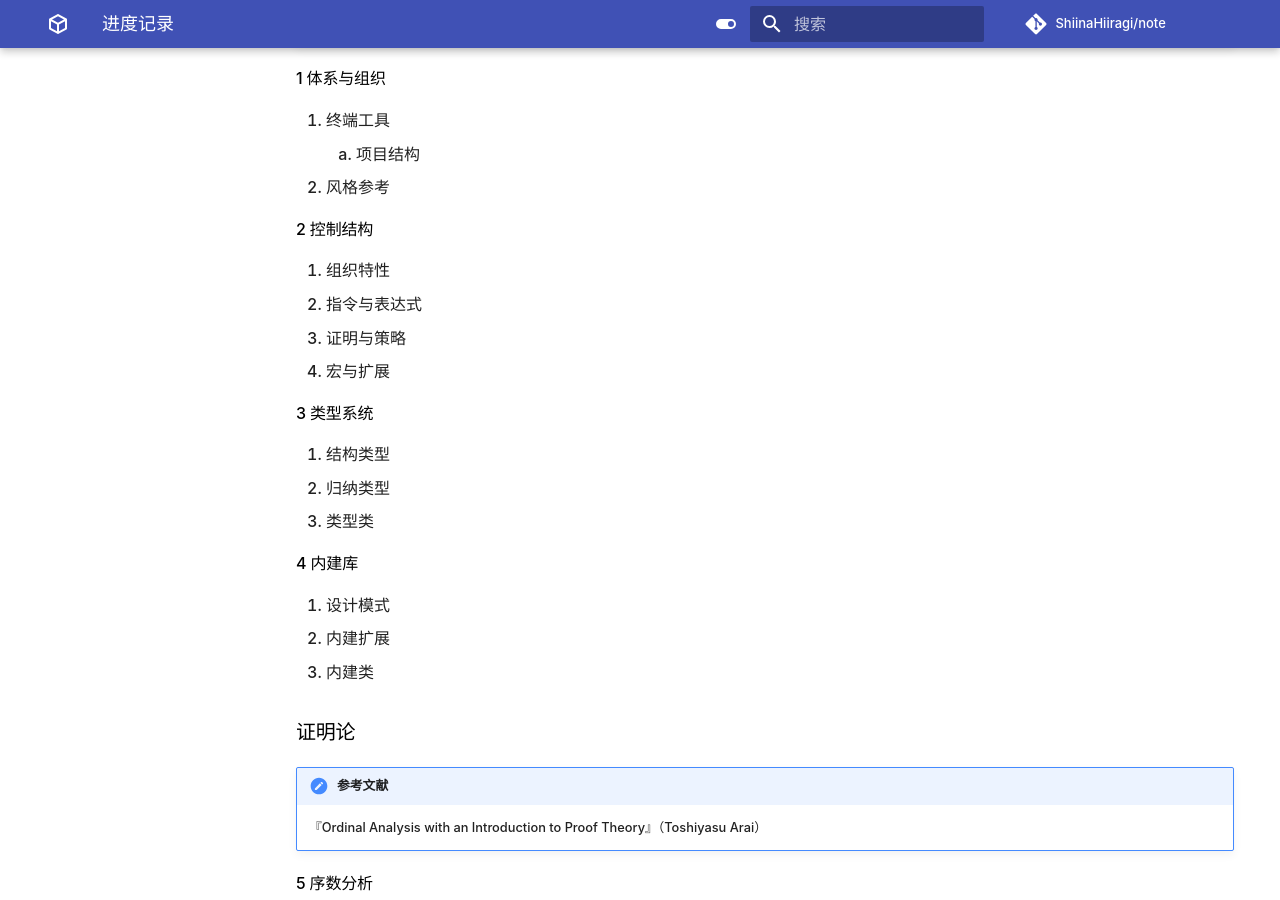
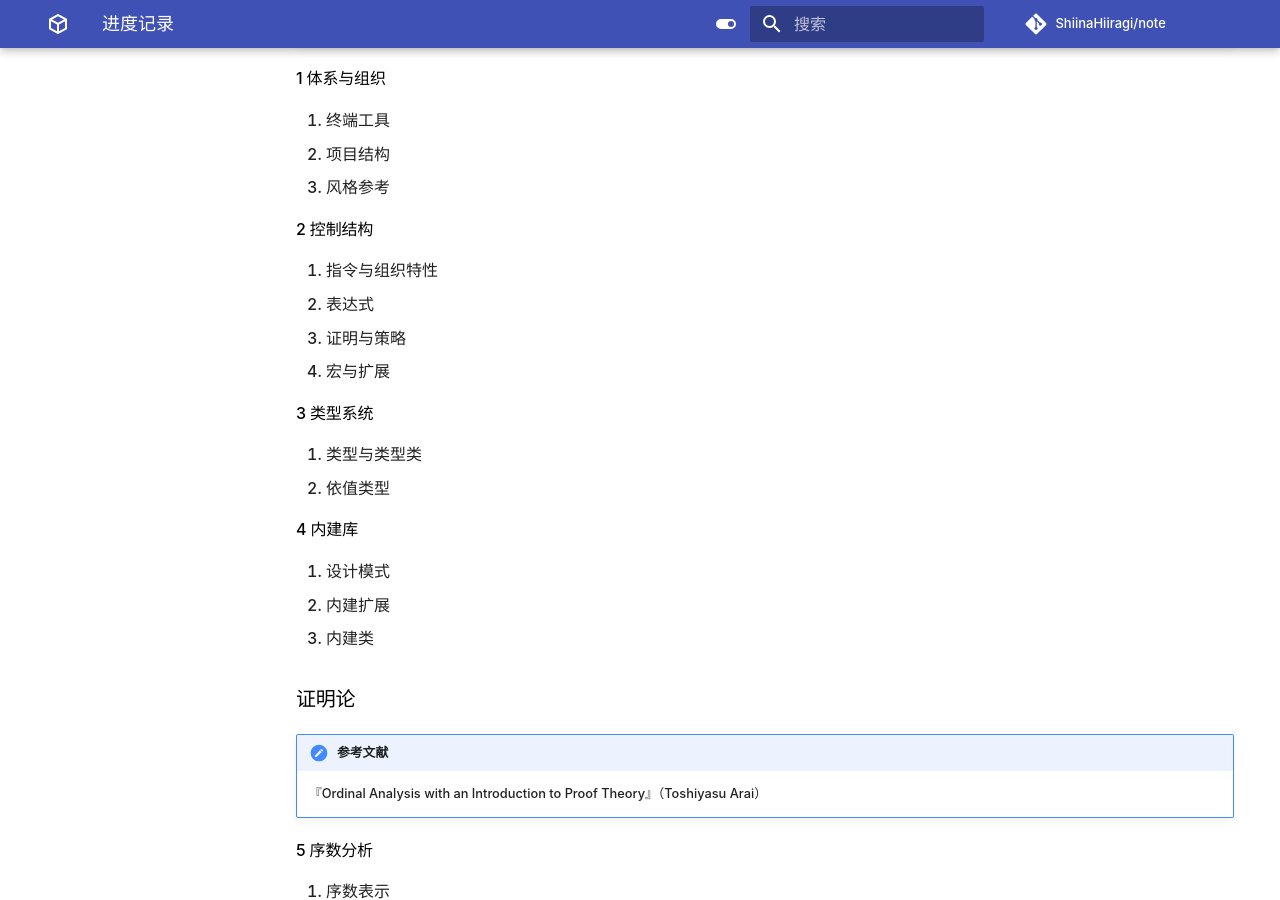
Before and after one commit to ShiinaHiiragi/note, an MkDocs documentation site: the page built from docs/intro/plan.md, in a window 1280 px wide and 900 px high, scrolled down 884 px. Built offline with MkDocs 1.6.1 and Material for MkDocs 9.7.7, drawn with Linux system fonts in a browser that asks for light colours; comment, search, counter and statistics services are not loaded.

Commit message:
change toc

```diff
--- a/docs/intro/plan.md
+++ b/docs/intro/plan.md
@@ -22,19 +22,18 @@
 
 #### 1 体系与组织
 1. 终端工具
-    1. 项目结构
-2. 风格参考
+2. 项目结构
+3. 风格参考
 
 #### 2 控制结构
-1. 组织特性
-2. 指令与表达式
+1. 指令与组织特性
+2. 表达式
 3. 证明与策略
 4. 宏与扩展
 
 #### 3 类型系统
-1. 结构类型
-2. 归纳类型
-3. 类型类
+1. 类型与类型类
+2. 依值类型
 
 #### 4 内建库
 1. 设计模式
```
Also changed, not shown: docs/intro/toc.md (+5 -1 lines).
